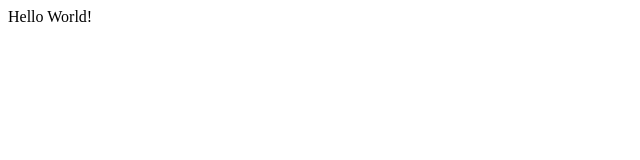
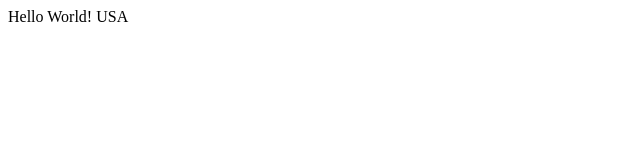
Before and after one commit to shalakha-git/git-basics, a plain HTML site: page index.html in a window 1280 px wide. Shown: the full height of the page, 0-640 px from the left. Drawn offline with Linux system fonts and the light colour scheme.

Commit message:
added text USA

```diff
--- a/index.html
+++ b/index.html
@@ -1,3 +1,3 @@
 <html>
-    Hello World!
+    Hello World! USA
 </html>
```
